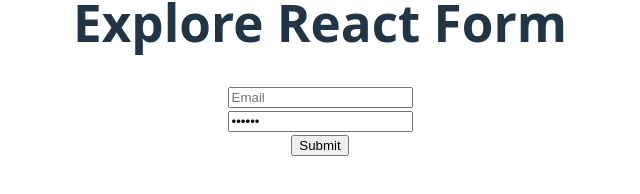
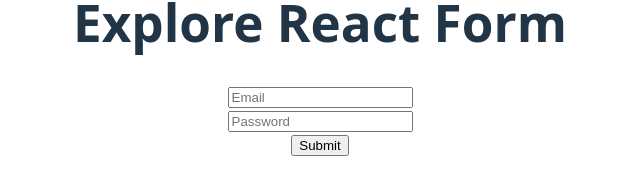
Before and after one commit to ArmanMirDeV/Explore-React-Form, a React (Vite) app: page / in a window 1280 px wide. Shown: the part 342-536 px from the top of the page, without its empty margins (320-960 px from the left). Built offline with nearby package versions, Linux system fonts and the light colour scheme.

Commit message:
Controlled and uncontrolled ways to collect form data

```diff
--- a/src/App.jsx
+++ b/src/App.jsx
@@ -2,6 +2,7 @@
 import './App.css'
 import ControlledField from './Components/ControlledField/ControlledField'
 import SimpleForm from './Components/SimpleForm/SimpleForm'
+import UncontrolledField from './Components/UncontrolledField/UncontrolledField'
 import FormAction from './FormAction/FormAction'
 
 function App() {
@@ -13,7 +14,8 @@
       <h1>Explore React Form</h1>
       {/* <SimpleForm></SimpleForm> */}
       {/* <FormAction></FormAction> */}
-      <ControlledField></ControlledField>
+      {/* <ControlledField></ControlledField> */}
+      <UncontrolledField></UncontrolledField>
 
     </>
   )
--- a/src/Components/ControlledField/ControlledField.jsx
+++ b/src/Components/ControlledField/ControlledField.jsx
@@ -3,26 +3,48 @@
 const ControlledField = () => {
 
 
-    const [password, setPassword] = useState('secret');
+    const [password, setPassword] = useState('');
+    const [error, setError] = useState('');
 
-    const handlePasswordOnChange = e =>{
-            console.log(e.target.value)
+    const handlePasswordOnChange = e => {
+        console.log(e.target.value);
+        setPassword(e.target.value);
+
+
+        if (password.length < 6) {
+            setError('Password must be six character or longer.');
+        }
+        else{
+            setError('');
+        }
+
     }
 
-    const handleSubmit = (e) =>{
+
+
+    const handleSubmit = (e) => {
         e.preventDefault();
+        if(password.length < 6){
+            setError("6 characters or longer password needed.")
+        }
+        else{
+            setError('')
+        }
 
     }
 
     return (
         <div>
             <form onSubmit={handleSubmit} >
-                <input type="email" name="email" placeholder='Email' id="" required/>
+                <input type="email" name="email" placeholder='Email' required />
                 <br />
-                <input type="password" name="password" id="" placeholder='Password' onChange={handlePasswordOnChange} defaultValue={password} required />
+                <input type="password" name="password" placeholder='Password' onChange={handlePasswordOnChange} defaultValue={password} required />
                 <br />
                 <input type="submit" value="Submit" />
             </form>
+            <p style={{ color: 'red' }} >
+                <small>{error}</small>
+            </p>
         </div>
     );
 };
--- /dev/null
+++ b/src/Components/UncontrolledField/UncontrolledField.jsx
@@ -0,0 +1,28 @@
+import React, { useRef } from 'react';
+
+const UncontrolledField = () => {
+
+    const emailRef = useRef('');
+    const passwordRef = useRef('');
+
+
+    const handleSubmit = e =>{
+        e.preventDefault();
+        console.log(emailRef.current.value);
+        const email = emailRef.current.value;
+        const password = passwordRef.current.value;
+        console.log(email, password)
+    }
+
+    return (
+        <div>
+            <form onSubmit={handleSubmit}>
+                <input ref={emailRef} type="email" name="email" placeholder='Email'/><br />
+                <input ref={passwordRef} type="password" name="password" placeholder='Password'/><br />
+                <input type="submit" value="Submit" />
+            </form>
+        </div>
+    );
+};
+
+export default UncontrolledField;
```
Also changed, not shown: src/__get__form__data__.js (+8 -0 lines).
